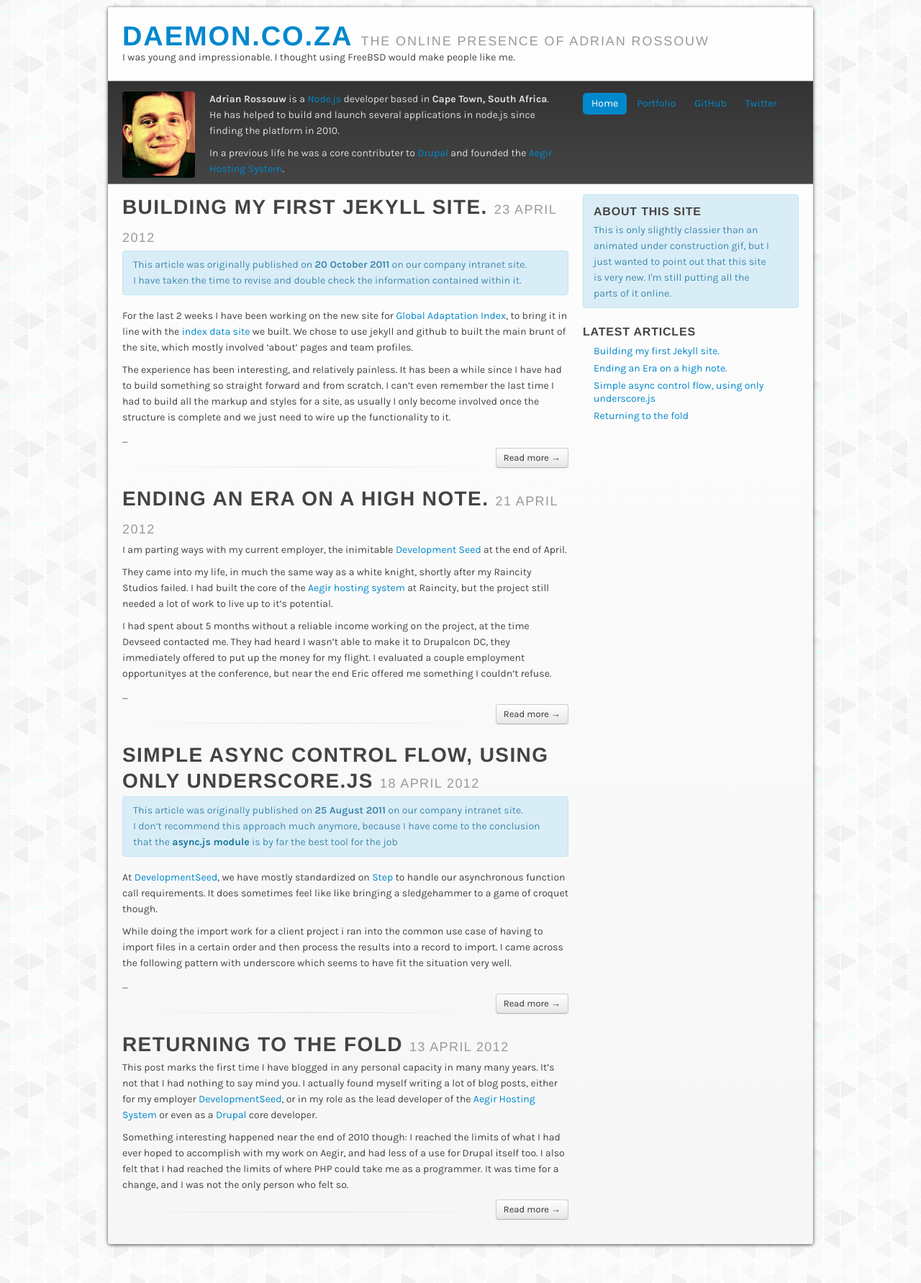
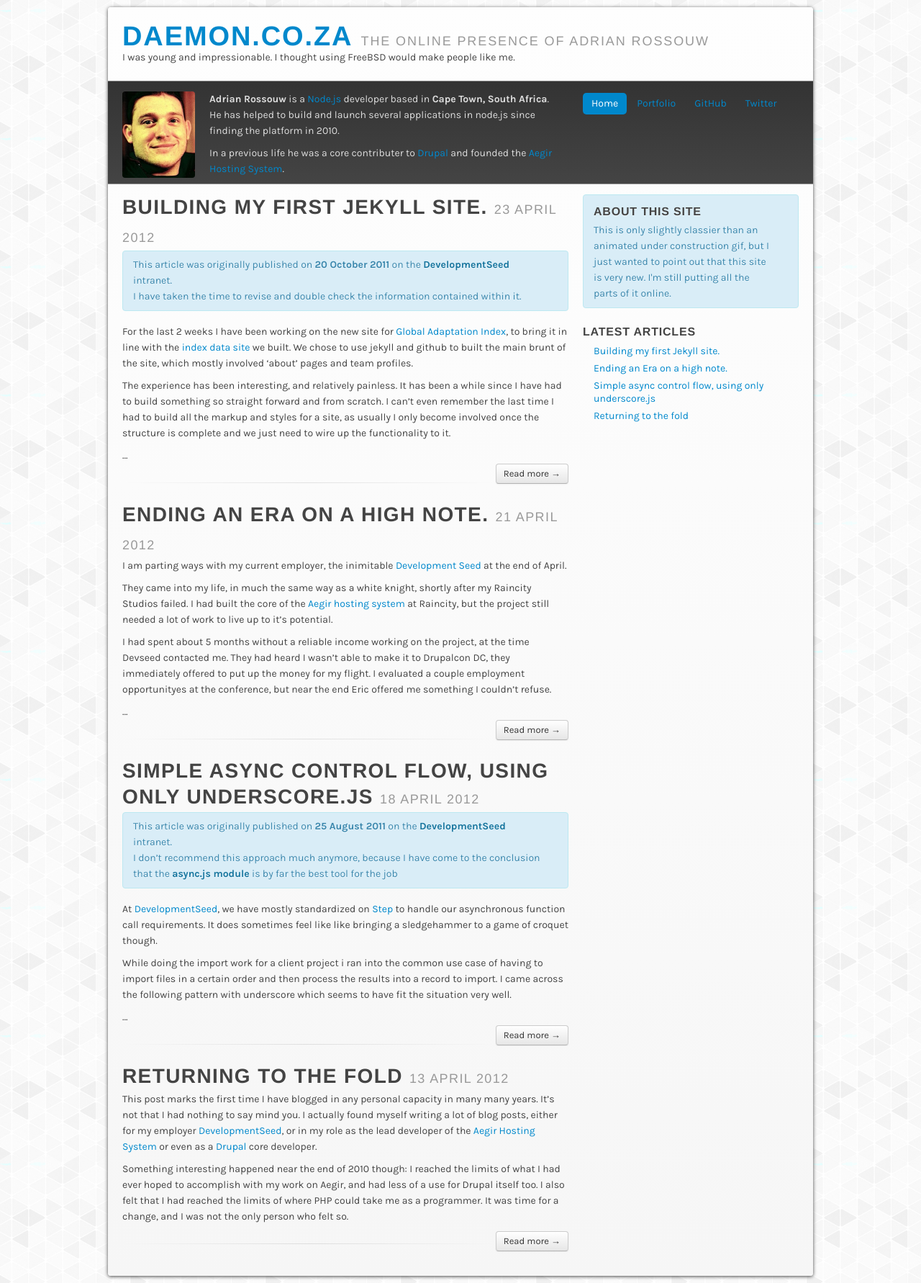
Before and after one commit to AdrianRossouw/daemon-co-za, a Jekyll site: the page built from index.html, in a window 1280 px wide. Shown: the whole page at 72% size. Built offline with Jekyll 4.4.1, drawn with Linux system fonts in a browser that asks for light colours; some web fonts are replaced; the list of posts is cut into pages by our own code; before the commit the page ends 1738 px from its top, so only the background shows below that.

Commit message:
some style changes.

```diff
--- a/_includes/dateDisclaimer.html
+++ b/_includes/dateDisclaimer.html
@@ -1,6 +1,6 @@
 <div class="alert alert-info">
   {% if page.original_date %}
-    This article was originally published on <strong>{{page.original_date | date:"%d %B %Y"}}</strong> on our company intranet site.<br />
+  This article was originally published on <strong>{{page.original_date | date:"%d %B %Y"}}</strong> on the <a href='http://developmentseed.org'>DevelopmentSeed</a> intranet.<br />
   {% endif %}
   {% if page.alert %}
     {{page.alert || markdownify}}
--- a/_layouts/default.html
+++ b/_layouts/default.html
@@ -11,8 +11,7 @@
     <!--[if lt IE 9]>
       <script src="http://html5shim.googlecode.com/svn/trunk/html5.js"></script>
     <![endif]-->
-    <link href='http://fonts.googleapis.com/css?family=Karla:400,700' rel='stylesheet' type='text/css'>
-    <link href='http://fonts.googleapis.com/css?family=Overlock:400,700' rel='stylesheet' type='text/css'>
+    <link href='http://fonts.googleapis.com/css?family=Karla:400,700|Overlock:400,700' rel='stylesheet' type='text/css'>
 
      {% include analytics.html %}
 
--- a/index.html
+++ b/index.html
@@ -28,7 +28,7 @@ layout: default
       </header>
       {{with_break}}
       {% if with_break != article.content %}
-      <p><a href='{{base}}{{article.url}}' class='btn pull-right'>Read more →</a></p>
+      <p><a href='{{article.url}}' class='btn pull-right'>Read more →</a></p>
       {%endif%}
   </article>
   {% endfor %}
--- a/site.css
+++ b/site.css
@@ -32,6 +32,7 @@ img.avatar { box-shadow: 0 0 2px #444; border-radius: 4px; }
 
 .carousel { margin-bottom: 0; }
 
+.img-wrapper,
 .carousel-wrapper {
   overflow: hidden;
   border: 1px solid #444;
@@ -40,6 +41,10 @@ img.avatar { box-shadow: 0 0 2px #444; border-radius: 4px; }
   max-height: 339px;
   box-shadow: 0 0 2px #444;
   border-radius: 4px;
+}
+.img-wrapper {
+  display: block;
+  width: 600px;
 }
 
 h1 { font-size: 38px; }
```
